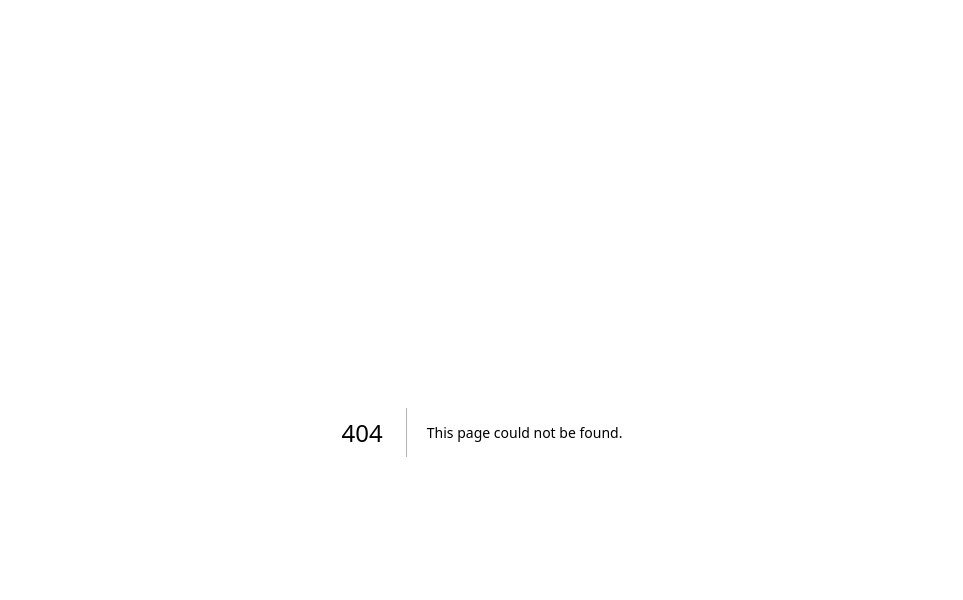
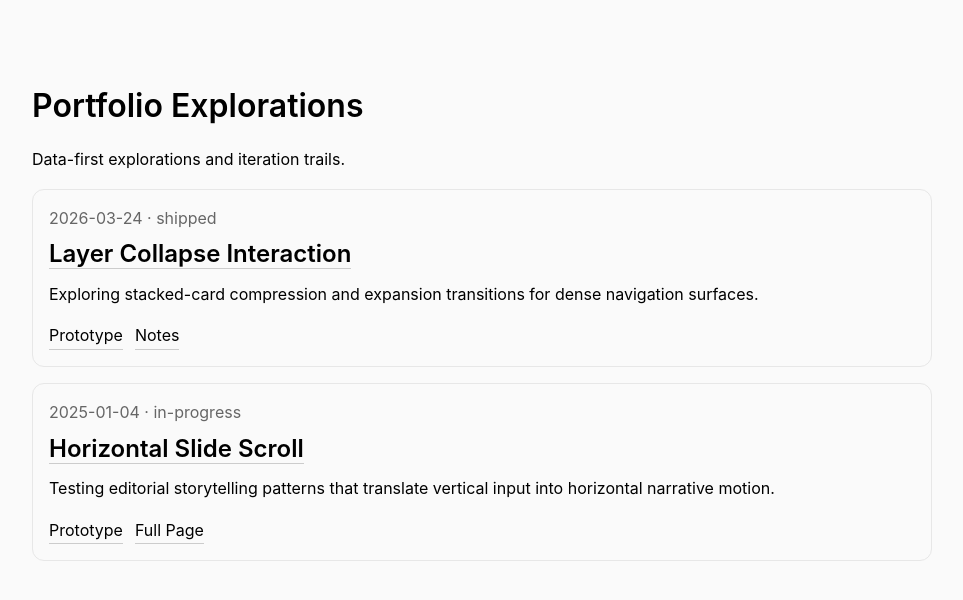
Before and after one commit to AbhinanditS/interactions, a Next.js app: page /portfolio in a window 1280 px wide. Before the commit this address had no page. Shown: the top 600 px of the page, without its empty margins (158-1121 px from the left). Built offline with nearby package versions, Linux system fonts and the light colour scheme.

Commit message:
Add reusable portfolio list components and pages

```diff
--- /dev/null
+++ b/app/portfolio/data.ts
@@ -0,0 +1,90 @@
+export type PortfolioStatus = 'planned' | 'in-progress' | 'shipped'
+
+export interface PortfolioLink {
+  label: string
+  href: string
+}
+
+export interface PortfolioIteration {
+  slug: string
+  title: string
+  date: string
+  status: PortfolioStatus
+  links: PortfolioLink[]
+}
+
+export interface PortfolioExploration {
+  slug: string
+  title: string
+  date: string
+  status: PortfolioStatus
+  summary: string
+  links: PortfolioLink[]
+  iterations: PortfolioIteration[]
+}
+
+export const portfolioExplorations: PortfolioExploration[] = [
+  {
+    slug: 'layer-collapse',
+    title: 'Layer Collapse Interaction',
+    date: '2026-03-24',
+    status: 'shipped',
+    summary:
+      'Exploring stacked-card compression and expansion transitions for dense navigation surfaces.',
+    links: [
+      { label: 'Prototype', href: '/prototypes/layer-collapse' },
+      { label: 'Notes', href: '/prototypes/layer-collapse#technical-notes' },
+    ],
+    iterations: [
+      {
+        slug: 'wireframe-motion-pass',
+        title: 'Wireframe Motion Pass',
+        date: '2026-03-12',
+        status: 'shipped',
+        links: [{ label: 'Preview', href: '/prototypes/layer-collapse' }],
+      },
+      {
+        slug: 'easing-and-depth-tuning',
+        title: 'Easing + Depth Tuning',
+        date: '2026-03-18',
+        status: 'shipped',
+        links: [{ label: 'Prototype', href: '/prototypes/layer-collapse' }],
+      },
+    ],
+  },
+  {
+    slug: 'horizontal-slide-scroll',
+    title: 'Horizontal Slide Scroll',
+    date: '2025-01-04',
+    status: 'in-progress',
+    summary:
+      'Testing editorial storytelling patterns that translate vertical input into horizontal narrative motion.',
+    links: [
+      { label: 'Prototype', href: '/prototypes/horizontal-slide-scroll' },
+      {
+        label: 'Full Page',
+        href: '/prototypes/horizontal-slide-scroll/full-page',
+      },
+    ],
+    iterations: [
+      {
+        slug: 'sticky-canvas-baseline',
+        title: 'Sticky Canvas Baseline',
+        date: '2025-01-01',
+        status: 'shipped',
+        links: [{ label: 'Prototype', href: '/prototypes/horizontal-slide-scroll' }],
+      },
+      {
+        slug: 'chapter-progress-indicators',
+        title: 'Chapter Progress Indicators',
+        date: '2025-01-03',
+        status: 'in-progress',
+        links: [{ label: 'Prototype', href: '/prototypes/horizontal-slide-scroll' }],
+      },
+    ],
+  },
+]
+
+export function getPortfolioExplorationBySlug(slug: string) {
+  return portfolioExplorations.find((exploration) => exploration.slug === slug)
+}
--- /dev/null
+++ b/app/portfolio/page.tsx
@@ -0,0 +1,13 @@
+import { PortfolioExplorationList } from '@/components/PortfolioExplorationList'
+import { portfolioExplorations } from './data'
+
+export default function PortfolioPage() {
+  return (
+    <main style={{ maxWidth: '900px', margin: '0 auto' }}>
+      <h1>Portfolio Explorations</h1>
+      <p>Data-first explorations and iteration trails.</p>
+
+      <PortfolioExplorationList explorations={portfolioExplorations} />
+    </main>
+  )
+}
--- a/app/prototypes/data.ts
+++ b/app/prototypes/data.ts
@@ -11,6 +11,8 @@ export const prototypes: PrototypeMetadata[] = [
     title: 'Layer Collapse',
     description: 'Skewed stacked cards that compress into the base layer on click',
     date: '2026-03-24',
+  },
+  {
     slug: 'horizontal-slide-scroll',
     title: 'Horizontal Slide Scroll',
     description:
--- /dev/null
+++ b/components/PortfolioExplorationList.tsx
@@ -0,0 +1,40 @@
+import Link from 'next/link'
+import type { PortfolioExploration } from '@/app/portfolio/data'
+
+interface PortfolioExplorationListProps {
+  explorations: PortfolioExploration[]
+}
+
+export function PortfolioExplorationList({ explorations }: PortfolioExplorationListProps) {
+  return (
+    <ul style={{ listStyle: 'none', padding: 0, margin: 0 }}>
+      {explorations.map((exploration) => (
+        <li
+          key={exploration.slug}
+          style={{
+            border: '1px solid #e7e7e7',
+            borderRadius: '12px',
+            padding: '1rem',
+            marginBottom: '1rem',
+          }}
+        >
+          <p style={{ marginTop: 0, marginBottom: '0.25rem', color: '#666' }}>
+            {exploration.date} · {exploration.status}
+          </p>
+          <h2 style={{ marginTop: 0, marginBottom: '0.5rem' }}>
+            <Link href={`/portfolio/${exploration.slug}`}>{exploration.title}</Link>
+          </h2>
+          <p style={{ marginTop: 0 }}>{exploration.summary}</p>
+
+          <div style={{ display: 'flex', gap: '0.75rem', flexWrap: 'wrap' }}>
+            {exploration.links.map((link) => (
+              <Link key={`${exploration.slug}-${link.href}`} href={link.href}>
+                {link.label}
+              </Link>
+            ))}
+          </div>
+        </li>
+      ))}
+    </ul>
+  )
+}
```
Also changed, not shown: app/portfolio/[explorationSlug]/page.tsx (added, +67 -0 lines), components/PortfolioIterationList.tsx (added, +35 -0 lines).
